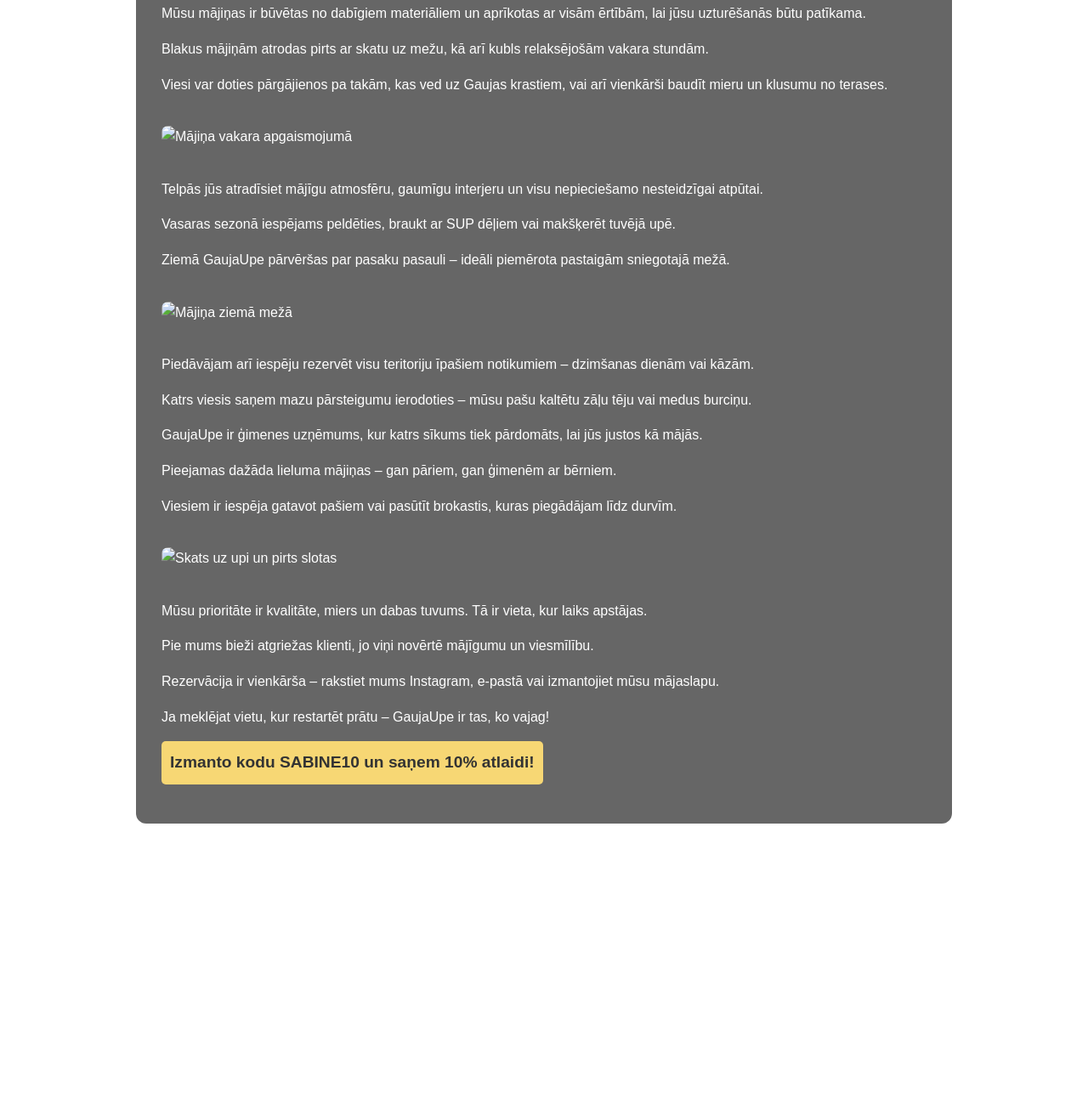
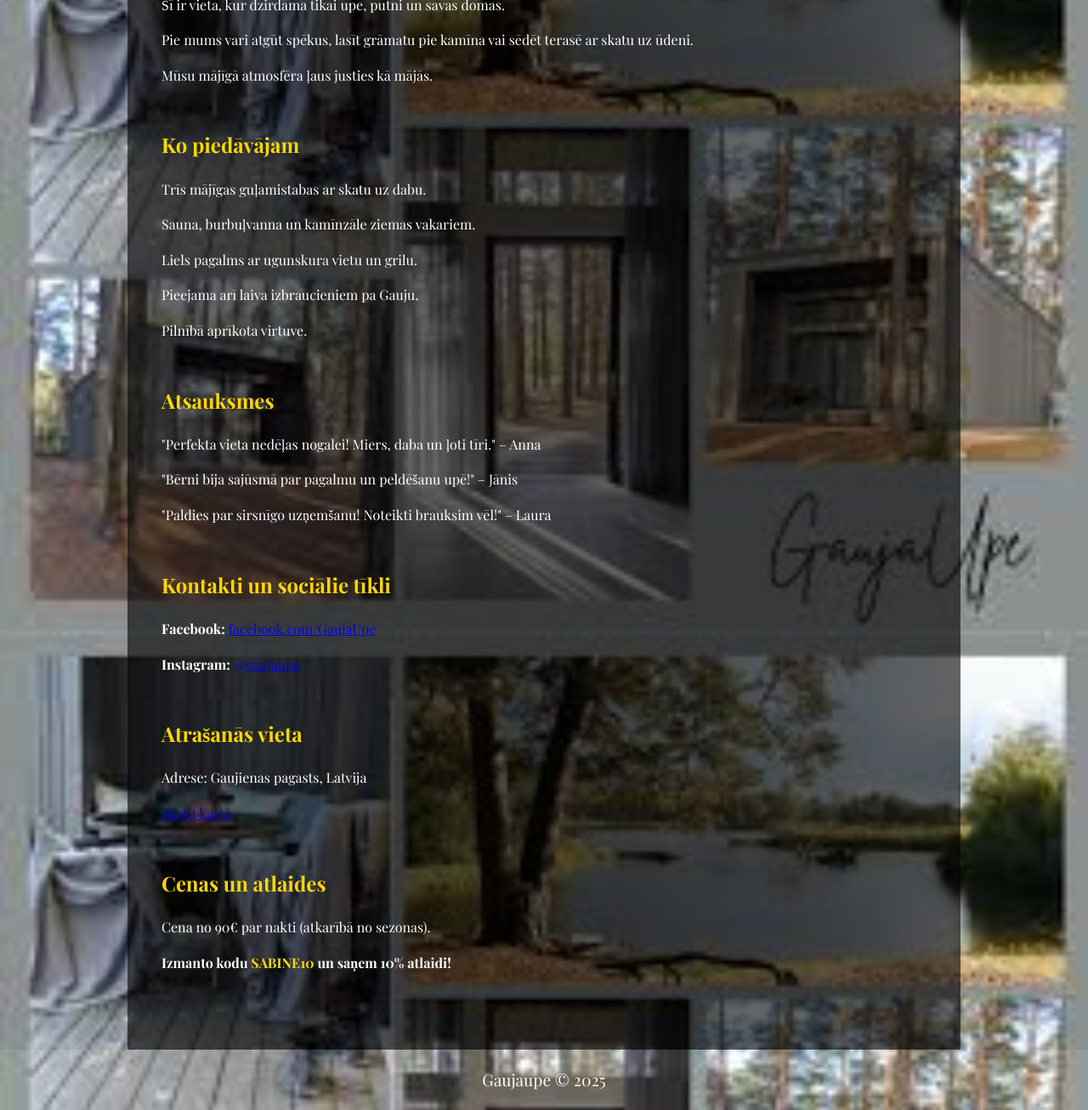
Before and after one commit to sabinegaujaupe/sabinegaujaupe.github.io, a plain HTML site: page index.html in a window 1280 px wide. Shown: the part 283-1589 px from the top of the page at 85% size. Before the commit the page ends 1280 px from the top, so only its background shows below. Drawn offline with nearby package versions, Linux system fonts and the light colour scheme.

Commit message:
Add files via upload

```diff
--- a/index.html
+++ b/index.html
@@ -3,67 +3,88 @@
 <html lang="lv">
 <head>
     <meta charset="UTF-8">
-    <title>GaujaUpe Brīvdienu Mājas</title>
+    <title>Brīvdienu mājas Gaujaupe</title>
+    <link href="https://fonts.googleapis.com/css2?family=Playfair+Display:wght@400;700&display=swap" rel="stylesheet">
     <style>
         body {
-            font-family: Arial, sans-serif;
+            margin: 0;
+            font-family: 'Playfair Display', serif;
+            color: #fff;
             background-image: url('background.jpg');
             background-size: cover;
             background-attachment: fixed;
-            color: #fff;
-            padding: 20px;
+            background-position: center;
             line-height: 1.6;
         }
         .container {
             background: rgba(0, 0, 0, 0.6);
-            padding: 30px;
-            border-radius: 12px;
+            padding: 40px;
             max-width: 900px;
-            margin: auto;
-        }
-        img {
-            width: 100%;
-            border-radius: 8px;
-            margin: 20px 0;
+            margin: 0 auto;
         }
         h1, h2 {
-            color: #f7d774;
+            color: #ffd700;
         }
-        .discount {
-            font-weight: bold;
+        .section {
+            margin-bottom: 50px;
+        }
+        footer {
+            text-align: center;
+            padding: 20px;
             font-size: 1.2em;
-            background: #f7d774;
-            color: #333;
-            padding: 10px;
-            border-radius: 5px;
-            display: inline-block;
+            background-color: rgba(255, 255, 255, 0.1);
         }
     </style>
 </head>
 <body>
     <div class="container">
-        <h1>Laipni lūdzam GaujaUpe brīvdienu mājās</h1>
-        <p>GaujaUpe ir mierpilna atpūtas vieta pie dabas krūts, kas atrodas netālu no Gaujas upes. Mēs piedāvājam moderni iekārtotas mājiņas klusā un ainaviskā priežu meža ieskautā teritorijā.</p>
-        <p>Katru rītu jūs sagaidīs putnu dziesmas un svaigs gaiss. GaujaUpe ir ideāla vieta atpūtai ar ģimeni vai romantiskam brīvdienu ceļojumam divatā.</p>
-        <p>Mūsu mājiņas ir būvētas no dabīgiem materiāliem un aprīkotas ar visām ērtībām, lai jūsu uzturēšanās būtu patīkama.</p>
-        <p>Blakus mājiņām atrodas pirts ar skatu uz mežu, kā arī kubls relaksējošām vakara stundām.</p>
-        <p>Viesi var doties pārgājienos pa takām, kas ved uz Gaujas krastiem, vai arī vienkārši baudīt mieru un klusumu no terases.</p>
-        <img src="house1.jpg" alt="Mājiņa vakara apgaismojumā">
-        <p>Telpās jūs atradīsiet mājīgu atmosfēru, gaumīgu interjeru un visu nepieciešamo nesteidzīgai atpūtai.</p>
-        <p>Vasaras sezonā iespējams peldēties, braukt ar SUP dēļiem vai makšķerēt tuvējā upē.</p>
-        <p>Ziemā GaujaUpe pārvēršas par pasaku pasauli – ideāli piemērota pastaigām sniegotajā mežā.</p>
-        <img src="house2.jpg" alt="Mājiņa ziemā mežā">
-        <p>Piedāvājam arī iespēju rezervēt visu teritoriju īpašiem notikumiem – dzimšanas dienām vai kāzām.</p>
-        <p>Katrs viesis saņem mazu pārsteigumu ierodoties – mūsu pašu kaltētu zāļu tēju vai medus burciņu.</p>
-        <p>GaujaUpe ir ģimenes uzņēmums, kur katrs sīkums tiek pārdomāts, lai jūs justos kā mājās.</p>
-        <p>Pieejamas dažāda lieluma mājiņas – gan pāriem, gan ģimenēm ar bērniem.</p>
-        <p>Viesiem ir iespēja gatavot pašiem vai pasūtīt brokastis, kuras piegādājam līdz durvīm.</p>
-        <img src="view.jpg" alt="Skats uz upi un pirts slotas">
-        <p>Mūsu prioritāte ir kvalitāte, miers un dabas tuvums. Tā ir vieta, kur laiks apstājas.</p>
-        <p>Pie mums bieži atgriežas klienti, jo viņi novērtē mājīgumu un viesmīlību.</p>
-        <p>Rezervācija ir vienkārša – rakstiet mums Instagram, e-pastā vai izmantojiet mūsu mājaslapu.</p>
-        <p>Ja meklējat vietu, kur restartēt prātu – GaujaUpe ir tas, ko vajag!</p>
-        <p><span class="discount">Izmanto kodu SABINE10 un saņem 10% atlaidi!</span></p>
+        <h1>Laipni lūdzam brīvdienu mājā “Gaujaupe”</h1>
+
+        <div class="section">
+            <h2>Par mums</h2>
+            <p>Gaujaupe ir ģimenes pārvaldīta brīvdienu māja pie pašas upes Gaujas. Mēs piedāvājam mieru, klusumu un dabas tuvumu.</p>
+            <p>Mūsu mērķis ir sniegt tev iespēju pilnībā atpūsties un atslēgties no ikdienas steigas.</p>
+            <p>Šī ir vieta, kur dzirdama tikai upe, putni un savas domas.</p>
+            <p>Pie mums vari atgūt spēkus, lasīt grāmatu pie kamīna vai sēdēt terasē ar skatu uz ūdeni.</p>
+            <p>Mūsu mājīgā atmosfēra ļaus justies kā mājās.</p>
+        </div>
+
+        <div class="section">
+            <h2>Ko piedāvājam</h2>
+            <p>Trīs mājīgas guļamistabas ar skatu uz dabu.</p>
+            <p>Sauna, burbuļvanna un kamīnzāle ziemas vakariem.</p>
+            <p>Liels pagalms ar ugunskura vietu un grilu.</p>
+            <p>Pieejama arī laiva izbraucieniem pa Gauju.</p>
+            <p>Pilnībā aprīkota virtuve.</p>
+        </div>
+
+        <div class="section">
+            <h2>Atsauksmes</h2>
+            <p>"Perfekta vieta nedēļas nogalei! Miers, daba un ļoti tīri." – Anna</p>
+            <p>"Bērni bija sajūsmā par pagalmu un peldēšanu upē!" – Jānis</p>
+            <p>"Paldies par sirsnīgo uzņemšanu! Noteikti brauksim vēl!" – Laura</p>
+        </div>
+
+        <div class="section">
+            <h2>Kontakti un sociālie tīkli</h2>
+            <p><strong>Facebook:</strong> <a href="https://www.facebook.com/GaujaUpe/" target="_blank">facebook.com/GaujaUpe</a></p>
+            <p><strong>Instagram:</strong> <a href="https://www.instagram.com/gaujaupe/" target="_blank">@gaujaupe</a></p>
+        </div>
+
+        <div class="section">
+            <h2>Atrašanās vieta</h2>
+            <p>Adrese: Gaujienas pagasts, Latvija</p>
+            <p><a href="https://goo.gl/maps/Vb77H9gft5oTG6ZF9" target="_blank">Skatīt kartē</a></p>
+        </div>
+
+        <div class="section">
+            <h2>Cenas un atlaides</h2>
+            <p>Cena no 90€ par nakti (atkarībā no sezonas).</p>
+            <p><strong>Izmanto kodu <span style="color:#ffd700;">SABINE10</span> un saņem 10% atlaidi!</strong></p>
+        </div>
     </div>
+    <footer>
+        Gaujaupe © 2025
+    </footer>
 </body>
 </html>
```
Also changed, not shown: background.jpg (added).
